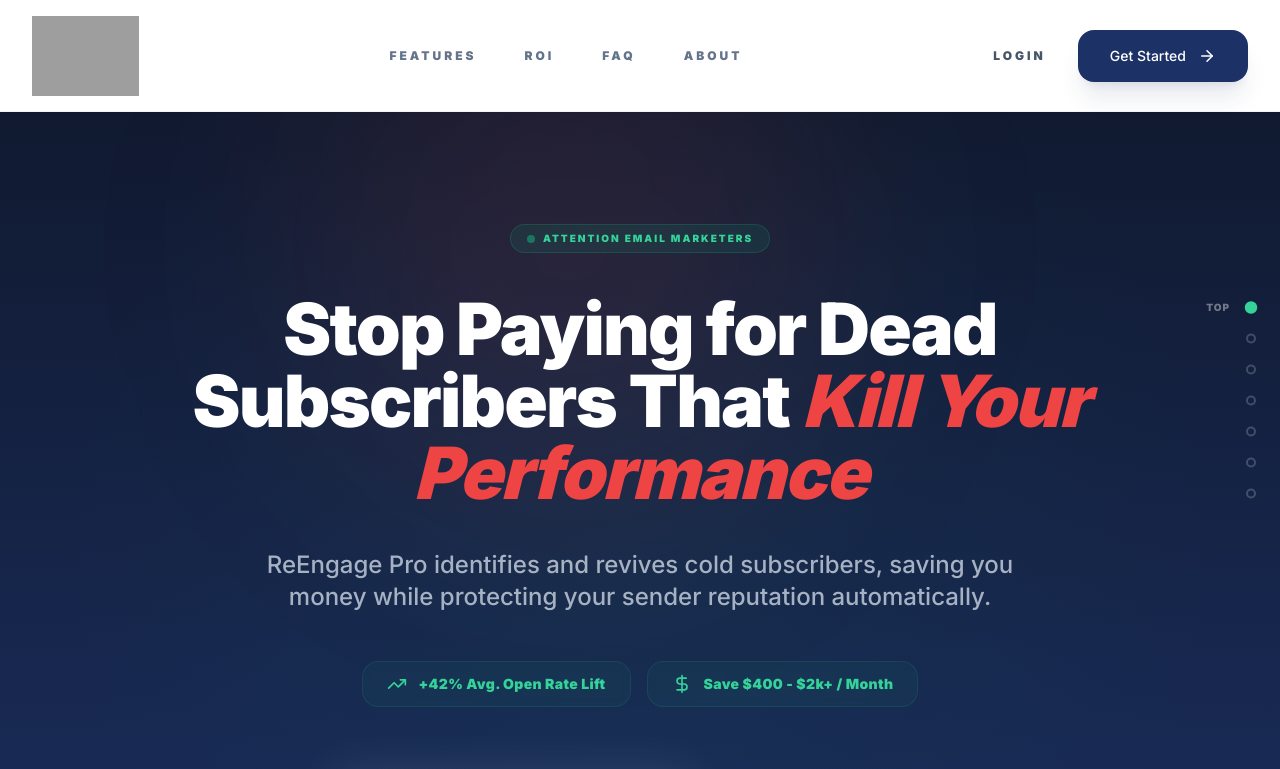
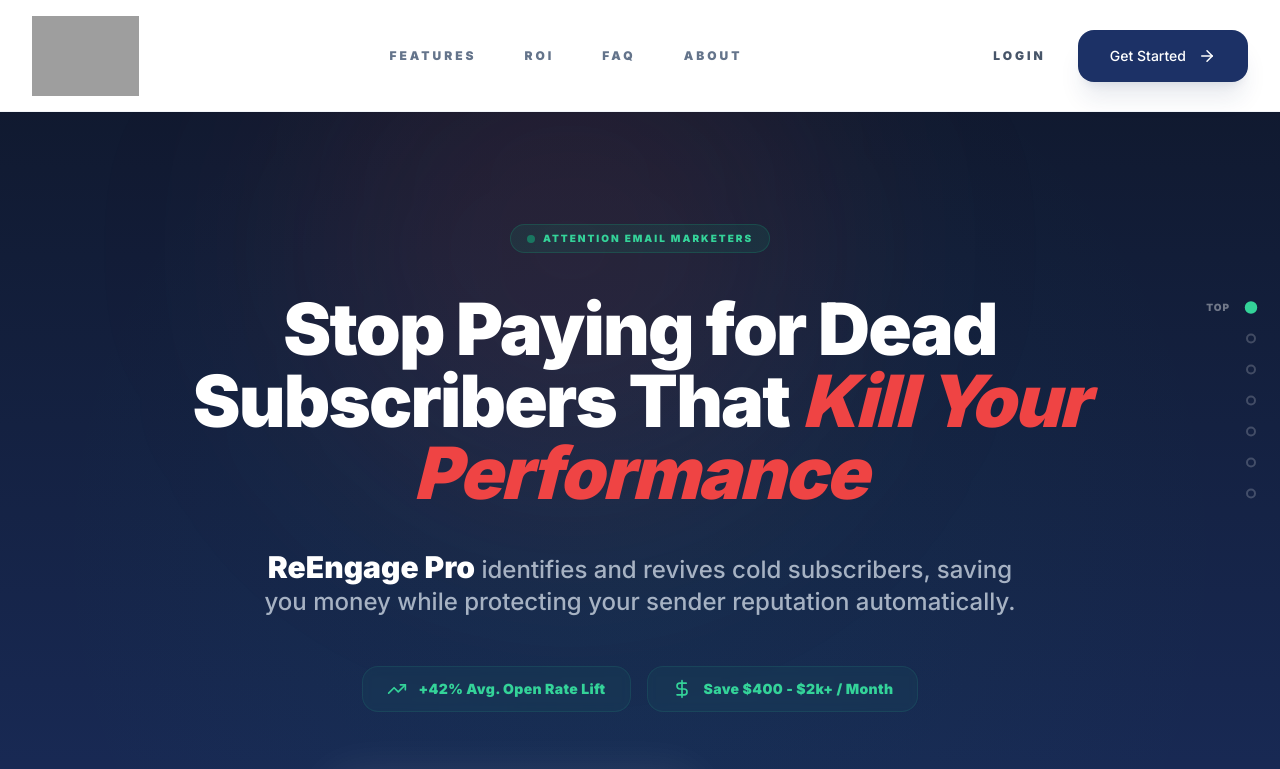
Before and after one commit to pjexec/reengageprolander1, a React (Vite) app: page / in a window 1280 px wide. Shown: the top 769 px of the page. Built offline with nearby package versions, Linux system fonts and the light colour scheme; grey boxes are pictures that could not be loaded.

Commit message:
Make ReEngage Pro bold and larger in hero subheadline

```diff
--- a/components/Hero.tsx
+++ b/components/Hero.tsx
@@ -16,7 +16,7 @@
         </h1>
 
         <p className="text-xl sm:text-2xl text-slate-300/80 max-w-3xl mx-auto mb-12 leading-relaxed font-medium">
-          ReEngage Pro identifies and revives cold subscribers, saving you money while protecting your sender reputation automatically.
+          <span className="font-black text-2xl sm:text-3xl text-white">ReEngage Pro</span> identifies and revives cold subscribers, saving you money while protecting your sender reputation automatically.
         </p>
 
         <div className="flex flex-col sm:flex-row items-center justify-center gap-4 mb-16">
```
Also changed, not shown: .agent/workflows/deploy.md (added).
